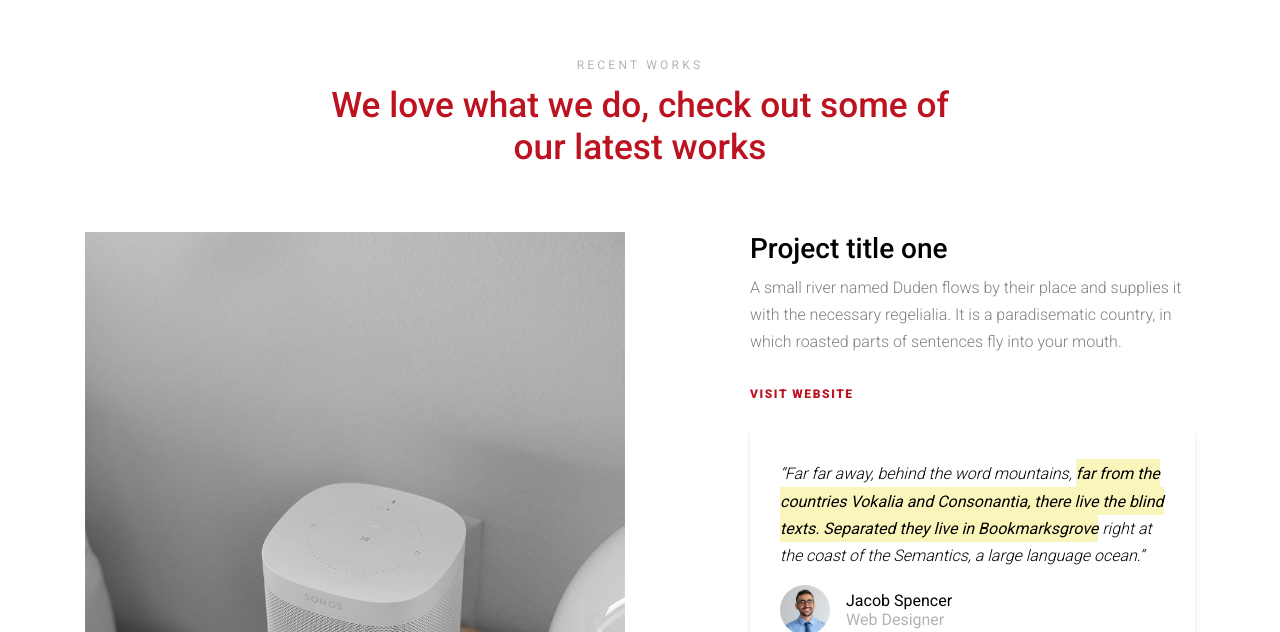
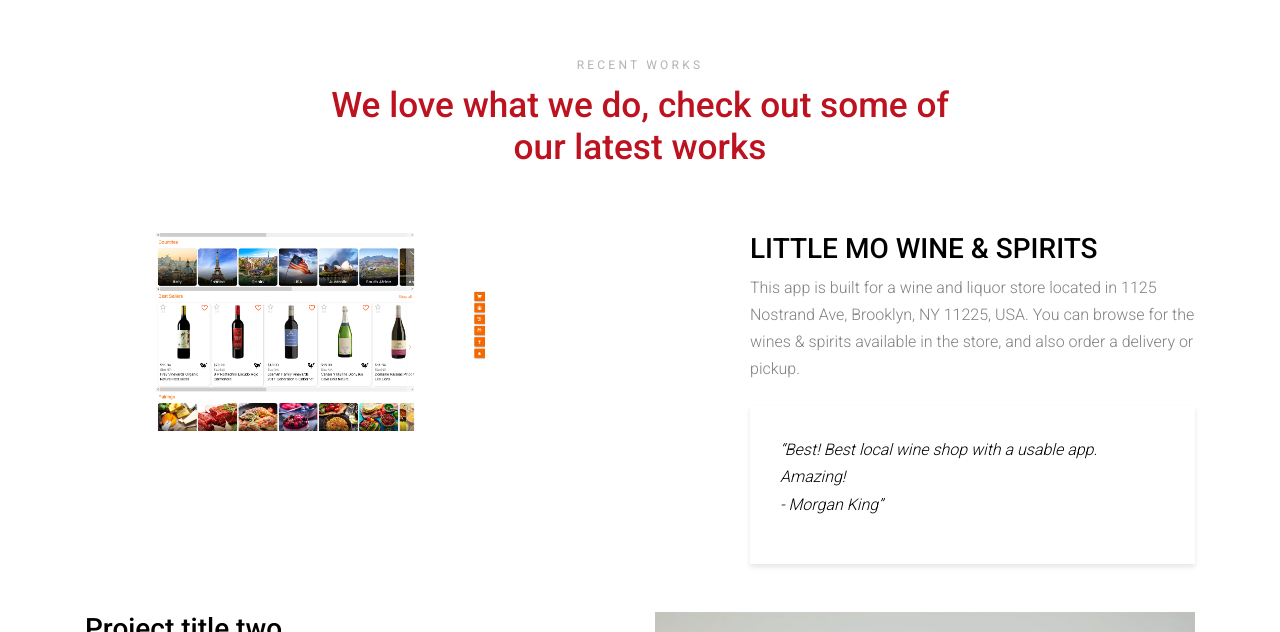
Before and after one commit to vikassrivastava18/TargetMet, a plain HTML site: page index.html in a window 1280 px wide. Shown: the part 4053-4685 px from the top of the page. Drawn offline with Linux system fonts and the light colour scheme; files whose address does not match are found by name.

Commit message:
Tink's work added.

```diff
--- a/index.html
+++ b/index.html
@@ -162,7 +162,8 @@
           </div>
         </div>
       </div>
-    </div> <!-- END .site-section -->
+    </div>
+    <!-- END .site-section -->
 
     <div class="site-section" id="about-section">
       <div class="container">
@@ -190,11 +191,12 @@
                 <li>SEO</li>
               </ul>
             </div>
-            <p><a data-fancybox data-ratio="2" href="https://vimeo.com/326176805" class="d-flex align-items-center"><span class="icon-play_circle_outline h4 m-0 mr-2"></span> <span>Watch the video</span></a></p>
+
           </div>
         </div>
       </div>
-    </div> <!-- .END site-section -->
+    </div>
+     <!-- .END site-section -->
 
 
     <div class="site-section" id="what-we-do-section">
@@ -335,25 +337,17 @@
         </div>
         <div class="row mb-5">
           <div class="col-lg-6 mb-4 mb-lg-0">
-            <img src="images/sq_img_2.jpg" alt="Image" class="img-fluid">
+            <a href="https://www.littlemowine.com/" class="readmore"><img src="images/little_mo_wine.png" alt="" width="400"></a>
           </div>
           <div class="col-lg-5 h-100 jm-sticky-top ml-auto">
-            <h3>Project title one</h3>
-            <p class="mb-4">A small river named Duden flows by their place and supplies it with the necessary regelialia. It is a paradisematic country, in which roasted parts of sentences fly into your mouth.</p>
-            <p class="mb-4"><a href="#" class="readmore">Visit website</a></p>
+            <h3>LITTLE MO WINE & SPIRITS</h3>
+            <p class="mb-4">This app is built for a wine and liquor store located in 1125 Nostrand Ave, Brooklyn, NY 11225, USA.
+              You can browse for the wines & spirits available in the store, and also order a delivery or pickup.</p>
             <div class="testimonial bg-white h-100">
               <blockquote class="mb-3">
-                <p>&ldquo;Far far away, behind the word mountains, <strong>far from the countries Vokalia and Consonantia, there live the blind texts. Separated they live in Bookmarksgrove</strong> right at the coast of the Semantics, a large language ocean.&rdquo;</p>
+                <p>&ldquo;Best! Best local wine shop with a usable app. Amazing!<br> - Morgan King&rdquo;</p>
               </blockquote>
-              <div class="d-flex align-items-center vcard">
-                <figure class="mb-0 mr-3">
-                  <img src="images/person_3.jpg" alt="Image" class="img-fluid ounded-circle">
-                </figure>
-                <div class="vcard-text">
-                  <span class="d-block">Jacob Spencer</span>
-                  <span class="position">Web Designer</span>
-                </div>
-              </div>
+
             </div>
           </div>
         </div>
@@ -385,7 +379,7 @@
 
           <div class="row mb-5">
           <div class="col-lg-6 mb-4 mb-lg-0">
-            <a href="http://bdspnetwork.herokuapp.com/" target="blank"><img src="images/bdsp.png" alt="Image" class="img-fluid"></a>
+            <a href="http://bdspnetwork.herokuapp.com/" target="blank"><img src="images/bdsp.png" alt="Image" class="img-fluid" width="400"></a>
           </div>
           <div class="col-lg-5 h-100 jm-sticky-top ml-auto">
             <h3>BDSP</h3>
```
Also changed, not shown: images/little_mo_wine.png (added).
